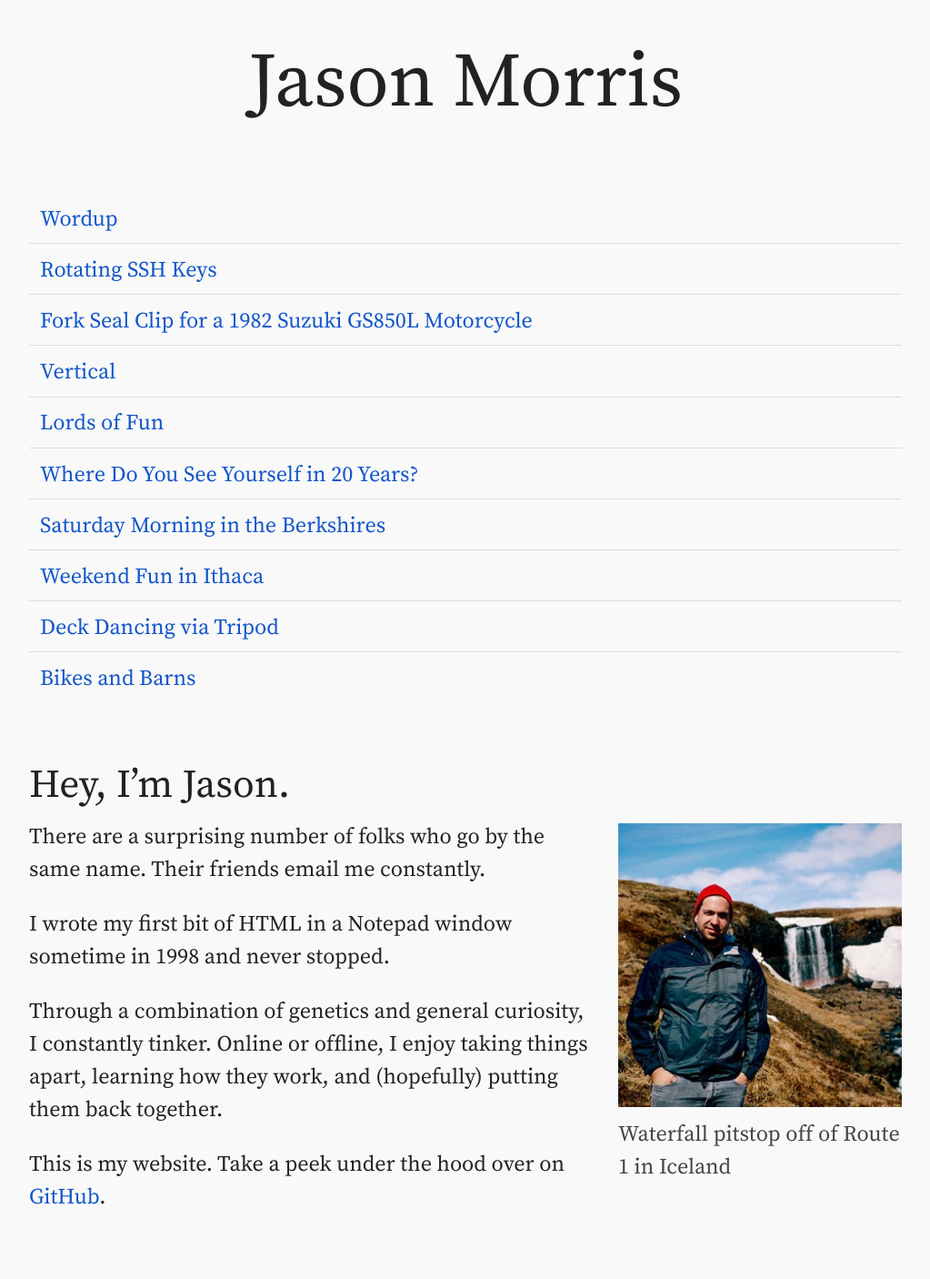
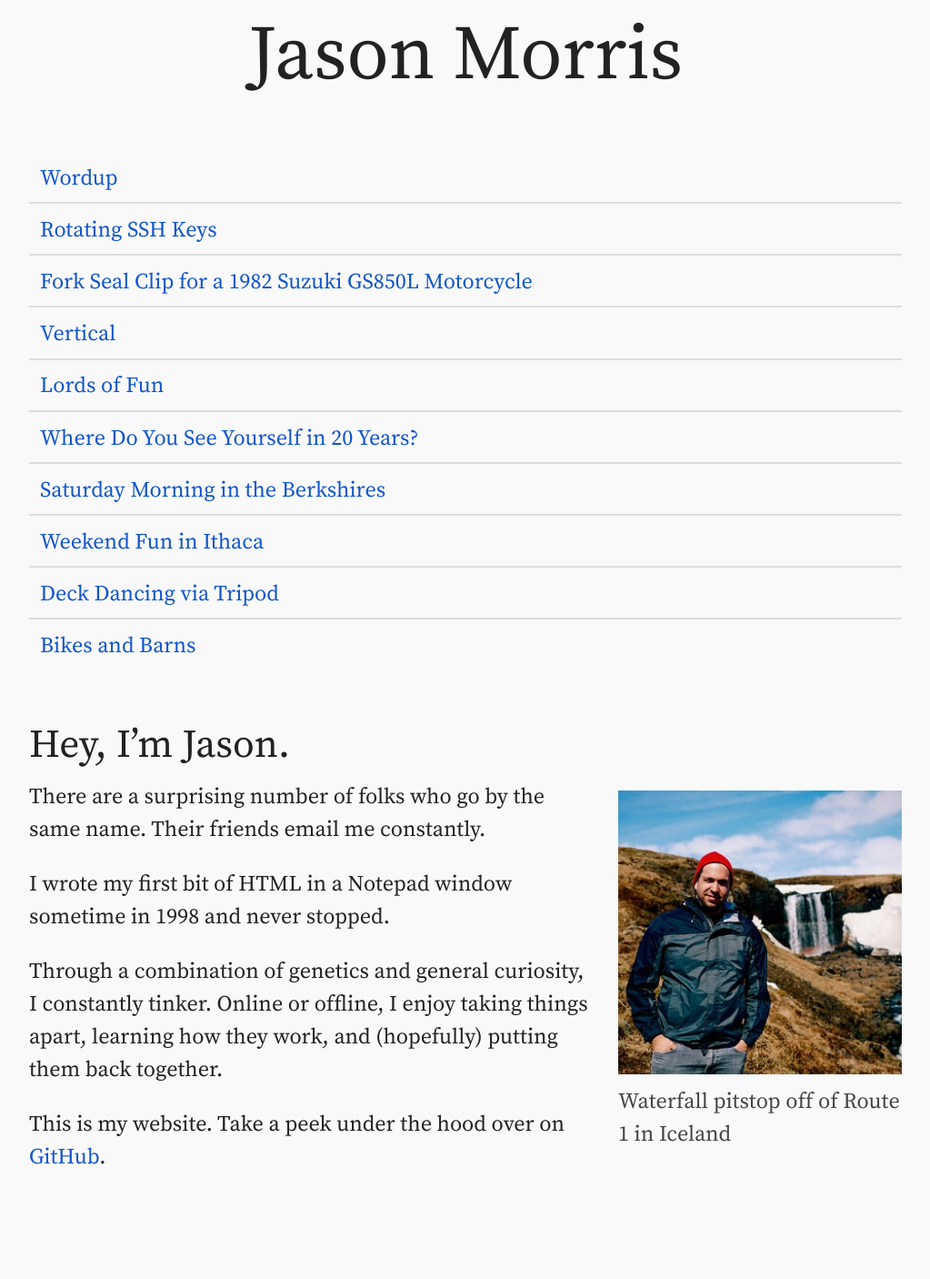
Before and after one commit to jsnmrs/jasonmorris, a Jekyll site: the page built from index.html, in a window 1280 px wide. Shown: the whole page at 91% size, without its empty margins (128-1151 px from the left). Built offline with Jekyll 4.4.1, drawn with Linux system fonts in a browser that asks for light colours; after the commit the page ends 1362 px from its top, so only the background shows below that.

Commit message:
Linty fresh

```diff
--- a/_scss/_base.scss
+++ b/_scss/_base.scss
@@ -1,6 +1,3 @@
-// Base
-
-// Box sizing - http://www.paulirish.com/2012/box-sizing-border-box-ftw/
 * {
   box-sizing: border-box;
 
@@ -10,7 +7,6 @@
   }
 }
 
-// flexible images - http://webdesignerwall.com/tutorials/5-useful-css-tricks-for-responsive-design
 img {
   border: 0;
   height: auto;
@@ -18,11 +14,10 @@
   vertical-align: middle;
 }
 
-// flexible video - http://css-tricks.com/NetMag/FluidWidthVideo/Article-FluidWidthVideo.php
 .video {
   height: 0;
   padding-bottom: 51.9%; // 16:9
-  padding-top: 25px;
+  padding-top: 1.5rem;
   position: relative;
 
   iframe {
--- a/_scss/_page.scss
+++ b/_scss/_page.scss
@@ -3,7 +3,6 @@
   margin: 0;
 }
 
-// stylelint-disable a11y/media-prefers-reduced-motion
 .circle {
   background-color: var(--text-accent);
   border-radius: 50%;
@@ -12,11 +11,10 @@
   align-items: center;
   justify-content: center;
   line-height: 1;
-  font-size: 1.25em;
-  width: 2.25em;
-  height: 2.25em;
-  transition: all 0.3s ease-in-out;
-  margin: 1em auto 0.5em;
+  font-size: 1.25rem;
+  width: 3rem;
+  height: 3rem;
+  margin: 1rem 0 0.5rem;
 
   &:link,
   &:visited {
@@ -27,25 +25,22 @@
   &:focus {
     background-image: linear-gradient(to bottom, $rainbow);
     background-size: 110%;
-    transition: all 0.3s ease-in-out;
   }
 }
-// stylelint-enable
 
 .back {
-  margin-bottom: 1em;
+  margin-bottom: 1rem;
 }
 
 .date {
   color: var(--text-accent);
   line-height: 1.5;
-  text-align: center;
 }
 
 figcaption,
 .caption {
   color: var(--text-accent);
-  margin: 0.5em 0 1.5em;
+  margin: 0.5rem 0 1.5rem;
 }
 
 figcaption {
@@ -55,12 +50,12 @@
 .home {
   ul {
     list-style-type: none;
-    margin-bottom: 2em;
+    margin-bottom: 2rem;
     margin-left: 0;
-    margin-top: 2em;
+    margin-top: 2rem;
 
     li {
-      border-bottom: 1px solid var(--background-accent);
+      border-bottom: 0.1rem solid var(--background-accent);
 
       &:last-child {
         border-bottom: 0;
@@ -69,7 +64,7 @@
 
     a {
       display: block;
-      padding: 0.45em 0.5em 0.35em;
+      padding: 0.45rem 0.5rem 0.35rem;
 
       &:hover,
       &:focus {
@@ -81,10 +76,10 @@
 
 hr {
   border: 0;
-  border-top: 1px solid var(--background-accent);
+  border-top: 0.5rem solid var(--background-accent);
   display: block;
-  height: 1px;
-  margin: 3em 2em;
+  height: 0.5rem;
+  margin: 3rem 2rem;
   padding: 0;
   box-sizing: content-box;
   overflow: visible;
@@ -97,9 +92,9 @@
 
 main {
   display: grid;
-  grid-column-gap: 1em;
+  grid-column-gap: 1rem;
   grid-template-columns: [full-start] minmax(0, 1fr)
-    [main-start] minmax(0, 40em) [main-end]
+    [main-start] minmax(0, 40rem) [main-end]
     minmax(0, 1fr) [full-end];
 }
 
@@ -109,14 +104,14 @@
 
 main > figure {
   grid-column: full;
-  margin: 1.5em 0 0.5em;
+  margin: 1.5rem 0 0.5rem;
 }
 
 section {
   display: grid;
-  grid-column-gap: 1em;
+  grid-column-gap: 1rem;
   grid-template-columns: 2fr 1fr;
-  margin-bottom: 2em;
+  margin-bottom: 2rem;
 }
 
 article {
@@ -132,6 +127,6 @@
 
   @include bp($medium) {
     grid-column: 2;
-    margin-top: 3.5em;
+    margin-top: 3.5rem;
   }
 }
--- a/_scss/_print.scss
+++ b/_scss/_print.scss
@@ -1,7 +1,7 @@
 @media print {
   * {
     background: transparent;
-    color: $black-print; // Black prints faster: h5bp.com/s
+    color: $black-print;
   }
 
   a {
@@ -13,27 +13,22 @@
   }
 
   a[href]::after {
-    content: ' [' attr(href) ']';
-    font-size: 0.75em;
+    content: " [" attr(href) "]";
+    font-size: 0.75rem;
     font-style: normal;
   }
 
-  // Don't show links for images, or javascript/internal links
-  a[href^='#']::after {
-    content: '';
+  a[href^="#"]::after {
+    content: "";
   }
 
-  a[href='/']::after {
-    content: ' [aka ' attr(title) ']';
+  a[href="/"]::after {
+    content: " [aka " attr(title) "]";
   }
 
   img {
     max-width: 100%;
     page-break-inside: avoid;
-  }
-
-  @page {
-    margin: 0.5cm;
   }
 
   p,
@@ -49,12 +44,10 @@
   }
 
   h1 {
-    font-size: 2.25em;
+    font-size: 2.25rem;
   }
 
-  // stylelint-disable a11y/no-display-none
   .back {
     display: none;
   }
-  // stylelint-enable
 }
--- a/_scss/_toolbox.scss
+++ b/_scss/_toolbox.scss
@@ -1,32 +1,36 @@
-// Breakpoints
 @mixin bp($size) {
-
   @media screen and (min-width: $size) {
 
     @content;
   }
 }
 
-// visually hide - still available to screen readers
-// https://github.com/h5bp/html5-boilerplate/issues/194/
-// https://medium.com/@jessebeach/beware-smushed-off-screen-accessible-text-5952a4c2cbfe
-%visually-hide {
+// https://allyjs.io/tutorials/hiding-elements.html#2017-edition-of-visuallyhidden
+// stylelint-disable plugin/no-unsupported-browser-features
+%u-hidden-visually:not(:focus):not(:active) {
+  position: absolute;
+  width: 0.1rem;
+  height: 0.1rem;
+  margin: -0.1rem;
   border: 0;
+  padding: 0;
+  white-space: nowrap;
+  clip-path: inset(100%);
   clip: rect(0 0 0 0);
-  height: 1px;
-  margin: -1px;
   overflow: hidden;
-  padding: 0;
-  position: absolute;
-  white-space: nowrap; // avoid smushed text for screen readers
-  width: 1px;
 }
+// stylelint-enable
 
-// Force word wrapping - useful for long URLs
 // https://css-tricks.com/snippets/css/prevent-long-urls-from-breaking-out-of-container/
+// stylelint-disable plugin/no-unsupported-browser-features
 %word-wrap {
   overflow-wrap: break-word;
   word-wrap: break-word;
+  -ms-word-break: break-all;
   word-break: break-word;
+  -ms-hyphens: auto; // stylelint-disable-line property-no-vendor-prefix
+  -moz-hyphens: auto; // stylelint-disable-line property-no-vendor-prefix
+  -webkit-hyphens: auto; // stylelint-disable-line property-no-vendor-prefix
   hyphens: auto;
 }
+// stylelint-enable
--- a/_scss/_typography.scss
+++ b/_scss/_typography.scss
@@ -1,12 +1,19 @@
+html {
+  font-size: 100%;
+
+  @include bp($medium) {
+    font-size: 130%;
+  }
+
+  @include bp($large) {
+    font-size: 150%;
+  }
+}
+
 body {
   color: var(--text);
   font-family: $font-family;
-  font-size: 100%;
   font-weight: 400;
-
-  @include bp($medium) { font-size: 130%; }
-
-  @include bp($large) { font-size: 150%; }
 }
 
 a {
@@ -36,37 +43,37 @@
 }
 
 h1 {
-  font-size: 2.25em;
+  font-size: 2.25rem;
   line-height: 1.2;
-  margin: 0.5em 0 0.25em;
-  text-align: center;
+  margin: 0.5rem 0 0.25rem;
 
   .home & {
-    font-size: 3.5em;
+    font-size: 3.5rem;
+    text-align: center;
   }
 }
 
 h2 {
-  font-size: 1.8em;
+  font-size: 1.8rem;
   line-height: 1.2;
-  margin: 0.4em 0 0.2em;
+  margin: 0.4rem 0 0.2rem;
 }
 
 h3 {
-  font-size: 1.5em;
+  font-size: 1.5rem;
   line-height: 1;
-  margin: 0 0 1em;
+  margin: 0 0 1rem;
 }
 
 p {
-  font-size: 1em;
+  font-size: 1rem;
   line-height: 1.5;
-  margin: 0.5em 0 1em;
+  margin: 0.5rem 0 1rem;
 }
 
 ul,
 ol {
-  margin: 0 0 1.5em 2em;
+  margin: 0 0 1.5rem 2rem;
   padding: 0;
 }
 
@@ -83,30 +90,30 @@
 }
 
 strong {
-  font-weight: bolder;
+  font-weight: 700;
 }
 
 pre,
 code {
   background-color: var(--background-accent);
-  border: 1px solid var(--background-accent);
+  border: 0.1rem solid var(--background-accent);
   color: var(--text);
-  border-radius: 0.25em;
+  border-radius: 0.25rem;
   font-family: $font-family-mono;
-  font-size: 1em;
+  font-size: 1rem;
 }
 
 code {
   display: inline-block;
-  padding: 0.01em 0.5em;
+  padding: 0.01rem 0.5rem;
 }
 
 pre {
   overflow-x: scroll;
-  padding: 0.5em 0.75em;
+  padding: 0.5rem 0.75rem;
 
   > code {
-    background-color: transparent; // prevent clipping
+    background-color: $transparent; // prevent clipping
     border: 0;
     padding-left: 0;
     padding-right: 0;
--- a/_scss/_variables.scss
+++ b/_scss/_variables.scss
@@ -1,25 +1,26 @@
-$small:             30em;   // 480px
-$small-medium:      37.5em; // 600px
-$medium:            48em;   // 768px
-$large:             64em;   // 1024px
+$small: 30em; // 480px
+$small-medium: 37.5em; // 600px
+$medium: 48em; // 768px
+$large: 64em; // 1024px
 
-$black:             #222;
-$black-print:       #000;
-$gray:              #666;
-$gray-dark:         #444;
-$gray-light:        #727272;
-$gray-accent:       #ddd;
-$gray-barely:       #f9f9f9;
-$purple-accent:     #eef;
-$white:             #fff;
-$blue:              #15c;
-$blue-dark:         #092e6e;
-$blue-light:        #39cccc;
-$blue-lighter:      #b3ebeb;
-$rainbow:           #f00, #ffa500, #ff0, #008000, #0ff, #4b0082, #ee82ee;
+$black: #222;
+$black-print: #000;
+$gray: #666;
+$gray-dark: #444;
+$gray-light: #727272;
+$gray-accent: #ddd;
+$gray-barely: #f9f9f9;
+$purple-accent: #eef;
+$white: #fff;
+$blue: #15c;
+$blue-dark: #092e6e;
+$blue-light: #39cccc;
+$blue-lighter: #b3ebeb;
+$transparent: transparent;
+$rainbow: #f00, #ffa500, #ff0, #008000, #0ff, #4b0082, #ee82ee;
 
-$font-family:       'Source Serif Pro', serif;
-$font-family-mono:  'Source Code Pro', Courier, monospace, monospace;
+$font-family: "Source Serif Pro", serif;
+$font-family-mono: "Source Code Pro", Courier, monospace, monospace;
 
 :root {
   --background: #{$gray-barely};
--- a/_scss/_webfont.scss
+++ b/_scss/_webfont.scss
@@ -1,23 +1,23 @@
 @font-face {
   font-display: optional;
-  font-family: 'Source Serif Pro';
+  font-family: "Source Serif Pro";
   font-weight: 400;
   font-style: normal;
-  font-stretch: normal;
-  src: local('Source Serif Pro'),
-    local('SourceSerifPro-Regular'),
-    url('/fonts/ssp.woff2') format('woff2'),
-    url('/fonts/ssp.woff') format('woff');
+  font-stretch: normal; // stylelint-disable-line plugin/no-unsupported-browser-features
+  src: local("Source Serif Pro"),
+    local("SourceSerifPro-Regular"),
+    url("/fonts/ssp.woff2") format("woff2"),
+    url("/fonts/ssp.woff") format("woff");
 }
 
 @font-face {
   font-display: optional;
-  font-family: 'Source Code Pro';
+  font-family: "Source Code Pro";
   font-weight: 400;
   font-style: normal;
-  font-stretch: normal;
-  src: local('Source Code Pro'),
-    local('SourceCodePro-Regular'),
-    url('/fonts/scp.woff2') format('woff2'),
-    url('/fonts/scp.woff') format('woff');
+  font-stretch: normal; // stylelint-disable-line plugin/no-unsupported-browser-features
+  src: local("Source Code Pro"),
+    local("SourceCodePro-Regular"),
+    url("/fonts/scp.woff2") format("woff2"),
+    url("/fonts/scp.woff") format("woff");
 }
```
Also changed, not shown: _scss/style.scss (+7 -7 lines), package.json (+12 -8 lines), _includes/style.css, 3 other files.
